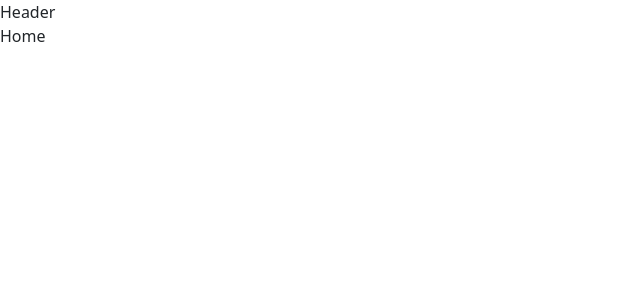
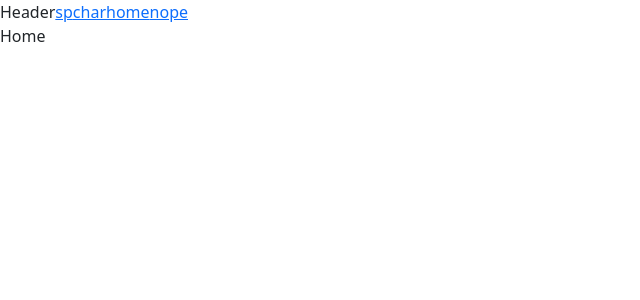
Before and after one commit to darabosg/swapi, a React (Create React App) app: page / in a window 1280 px wide. Shown: the top 300 px of the page, without its empty margins (0-640 px from the left). Built offline with nearby package versions, Linux system fonts and the light colour scheme; the HTML template or start-up script is replaced by a standard one.

Commit message:
router try3

```diff
--- a/src/App.tsx
+++ b/src/App.tsx
@@ -1,5 +1,5 @@
 import React from 'react';
-import { BrowserRouter, Route, Navigate, Routes } from 'react-router-dom';
+import { HashRouter, Route, Navigate, Routes } from 'react-router-dom';
 
 import './App.css';
 import Header from './components/Header/Header';
@@ -10,15 +10,17 @@ import Species from './pages/Species/Species';
 function App() {
   return (
     <>
-      <Header />
-      <BrowserRouter>
+      <HashRouter>
+        <Header />
         <Routes>
+          {/* <Route path="/swapi"> */}
           <Route path="/" element={<Home />} />
           <Route path="species" element={<Species />} />
           <Route path="character" element={<Character />} />
           <Route path="*" element={<Navigate replace to="/" />} />
+          {/* </Route> */}
         </Routes>
-      </BrowserRouter>
+      </HashRouter>
     </>
   );
 }
--- a/src/components/Header/Header.tsx
+++ b/src/components/Header/Header.tsx
@@ -1,7 +1,16 @@
 import React from 'react';
+import { Link } from 'react-router-dom';
 
 const Header = () => {
-  return <div>Header</div>;
+  return (
+    <div>
+      Header
+      <Link to="/species">sp</Link>
+      <Link to="/character">char</Link>
+      <Link to="/">home</Link>
+      <Link to="/asdasd">nope</Link>
+    </div>
+  );
 };
 
 export default Header;
```
